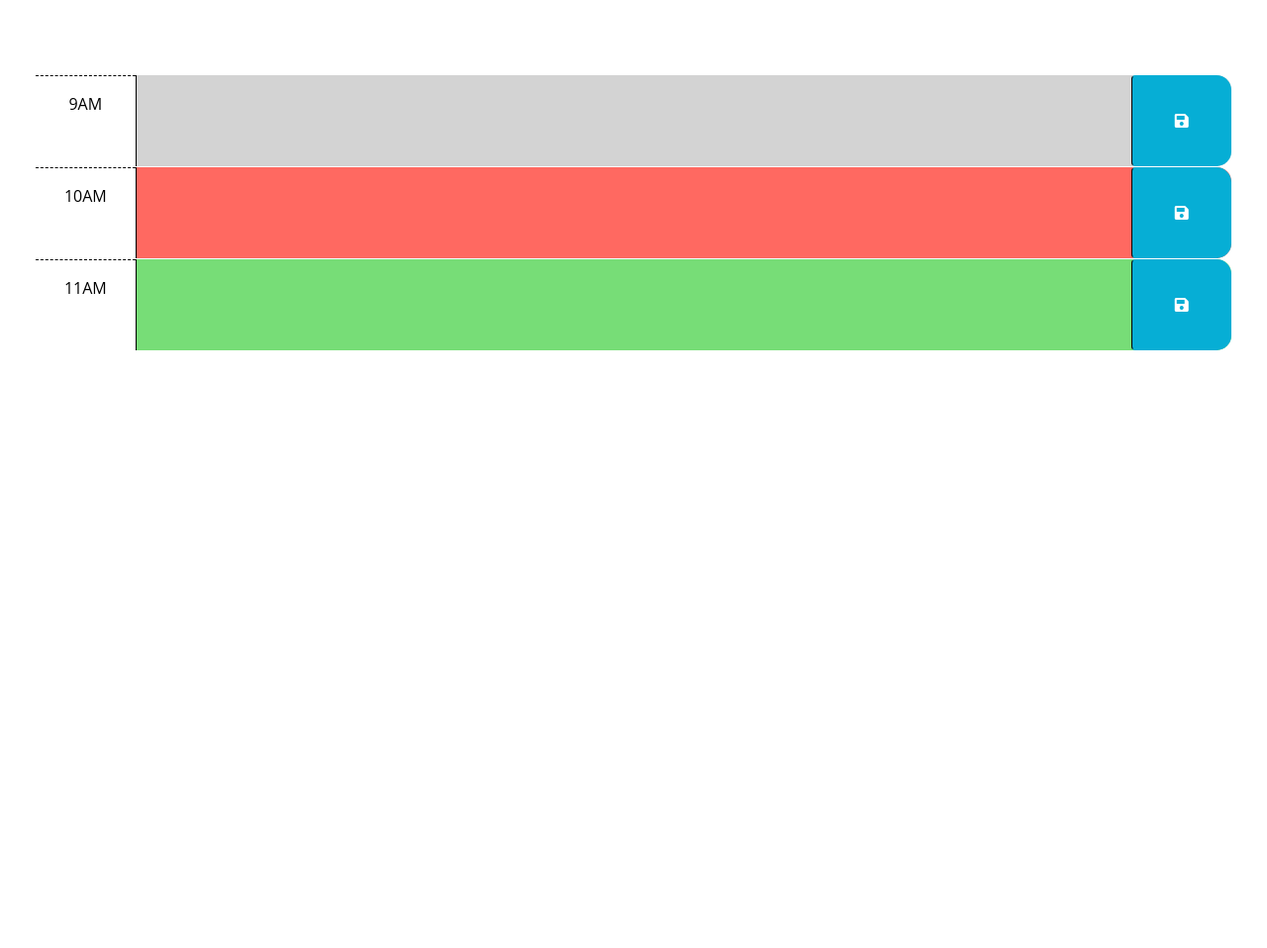
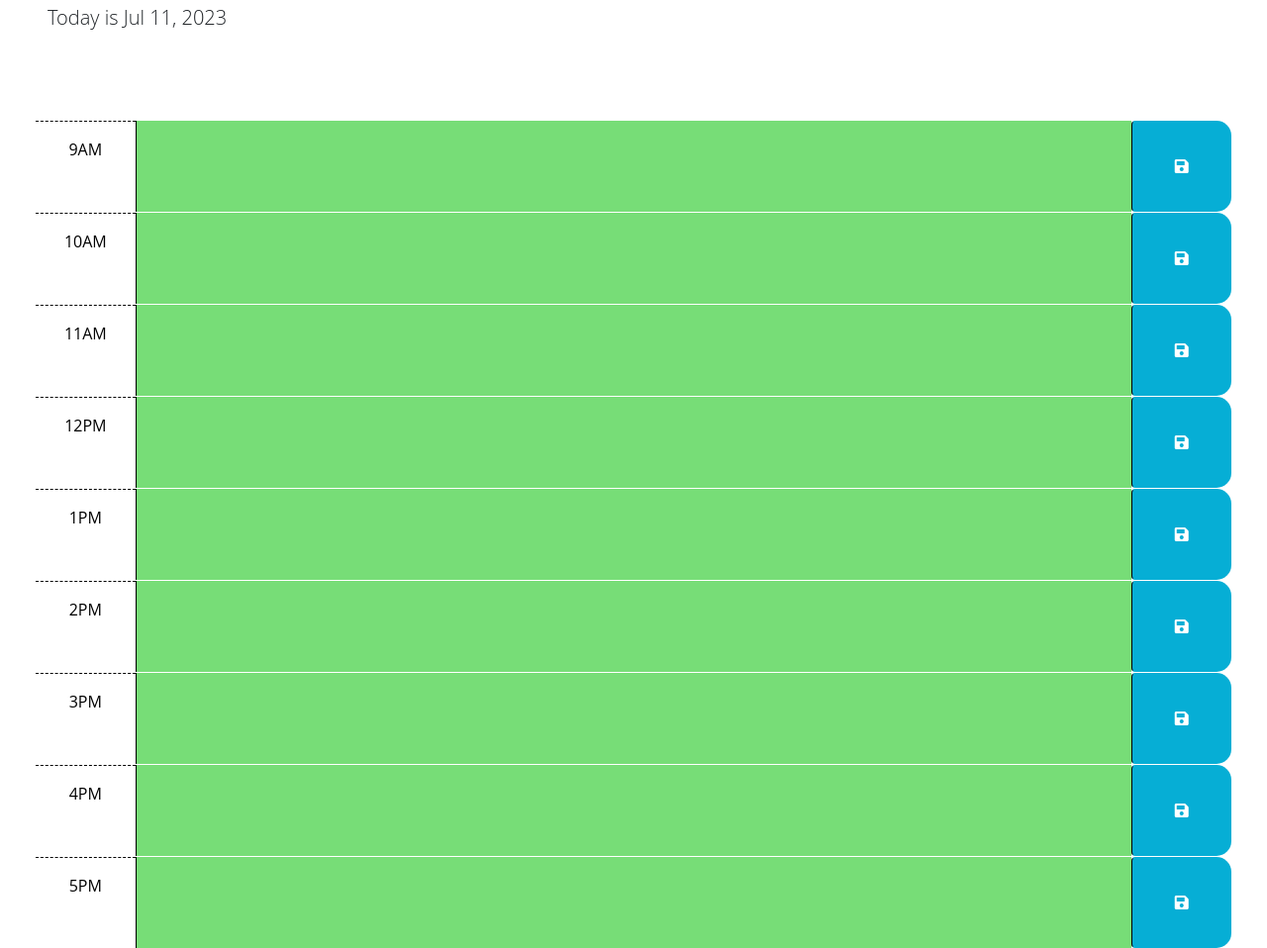
Before and after one commit to elenagurchinskaia/calendar-project, a plain HTML site: page index.html in a window 1280 px wide. Shown: the part 176-1134 px from the top of the page at 99% size. Before the commit the page ends 800 px from the top, so only its background shows below. Drawn offline with nearby package versions, Linux system fonts and the light colour scheme.

Commit message:
updated java script and read me

```diff
--- a/assets/js/script.js
+++ b/assets/js/script.js
@@ -3,19 +3,22 @@
 // in the html.
 // use local storage to store the data
 $(function () {
-  // TODO:Add a listener for click events on the save button. This code should
+  // TODO:Add an eventListener for click events on the save button. This code should
   // use the id in the containing time-block as a key to save the user input in
   // local storage. HINT: What does `this` reference in the click listener
   // function? How can DOM traversal be used to get the "hour-x" id of the
   // time-block containing the button that was clicked? How might the id be
   // useful when saving the description in local storage?
 
-  // a. $(".saveBTn").on ('click', function() {
-  // console.log($(this));
   // figure out what hour block you're in by using $(this)
   // key needs to match the key names for getItem localStorage
   // setItem for localStorage to save the input to the corresponding hour by using keyword 'this'
   // });
+  $(".saveBtn").on("click", function () {
+    var userInput = $(this).siblings(".description").val();
+    var hour = $(this).parent().attr("id");
+    localStorage.setItem(hour, userInput);
+  });
 
   // TODO:Add code to apply the past, present, or future class to each time
   // block by comparing the id to the current hour. HINTS: How can the id
@@ -24,25 +27,35 @@ $(function () {
   // current hour in 24-hour time?
 
   // a. use jquery.children to select children elements
-
-  // JS Vanilla version:
-  document.querySelectorAll(".time-block"); //return an array of all time block names and can be used for the for loop (jquery)
-
+  //return an array of all time block names and can be used for the for loop (jquery)
   // b. use dayjs( to grab current time (the hour))
   // c. use for loop for the time blocks
   // > inside the for loop select the time block
-  for (i = 9; i < 18; i++) document.querySelector("#hour-" + i); // jquery selector
+  //   for (i = 9; i < 18; i++) document.querySelector("#hour-" + i); // jquery selector
   // > use if statement to compare the current hour to the time block
   // > if the current hour is less than time block apply future
   // > else if the current hour is equal to time block apply present class
   // > else the current hour is greater than time block apply past class
   // d. remove past, present, and future class in html and append the correct class
   // e. can use setIterval to create auto refresh
+  for (var i = 9; i < 18; i++) {
+    var currentTime = dayjs().hour();
+    var colorCode = $("#hour-" + i).children("textarea");
+    colorCode.addClass("");
+    if (currentTime == i) {
+      colorCode.addClass("present");
+    } else if (currentTime > i) {
+      colorCode.addClass("past");
+    } else {
+      colorCode.addClass("future");
+    }
+  }
 
   // TODO:Add code to get any user input that was saved in localStorage and set
   // the values of the corresponding textarea elements. HINT: How can the id
   // attribute of each time-block be used to do this?
 
+  //   localStorage.getItem(hour);
   // a. getItem for localStorage to pull previously stored content
   // > separate key in localStorage for each hour
   // > create a for loop for hour 9-18 to check localStorage
@@ -51,8 +64,20 @@ $(function () {
   // inside the text area of corresponding hour
   // use id selector for the text area
 
+  for (var i = 9; i < 18; i++) {
+    var hourKey = "hour-" + i;
+    var textInput = localStorage.getItem(hourKey);
+    if (textInput) {
+      $("#hour-" + i)
+        .children("textarea")
+        .text(textInput); // The code inside the if block will be executed
+    }
+  }
+
   // TODO:Add code to display the current date in the header of the page.
 
   // a. create var for dayjs  to get current date (and time)
   // b. $("#currentDay").text(var)
+  var today = dayjs();
+  $("#currentDay").text(today.format("[Today is] MMM D, YYYY"));
 });
--- a/index.html
+++ b/index.html
@@ -4,6 +4,7 @@
     <meta charset="UTF-8" />
     <meta name="viewport" content="width=device-width, initial-scale=1.0" />
     <meta http-equiv="X-UA-Compatible" content="ie=edge" />
+    <!-- Bootstarp link -->
     <link
       href="https://cdn.jsdelivr.net/npm/bootstrap@5.1.3/dist/css/bootstrap.min.css"
       rel="stylesheet"
@@ -16,6 +17,7 @@
       integrity="sha384-50oBUHEmvpQ+1lW4y57PTFmhCaXp0ML5d60M1M7uH2+nqUivzIebhndOJK28anvf"
       crossorigin="anonymous"
     />
+    <!-- Google Fonts link -->
     <link
       href="https://fonts.googleapis.com/css2?family=Fira+Sans:wght@400;700&display=swap"
       rel="stylesheet"
@@ -31,21 +33,8 @@
       <p id="currentDay" class="lead"></p>
     </header>
     <div class="container-fluid px-5">
-      <div class="past"></div>
-      <div class="present"></div>
-      <div class="future"></div>
-      <!-- Use class for "past", "present", and "future" to apply styles to the
-        time-block divs accordingly. The javascript will need to do this by
-        adding/removing these classes on each div by comparing the hour in the
-        id to the current hour. The html provided below is meant to be an example
-        demonstrating how the css provided can be leveraged to create the
-        desired layout and colors. The html below should be removed or updated
-        in the finished product. Remember to delete this comment once the
-        code is implemented.
-        -->
-
-      <!-- Example of a past time block. The "past" class adds a gray background color. -->
-      <div id="hour-9" class="row time-block past">
+      <!-- Time blocks -->
+      <div id="hour-9" class="row time-block">
         <div class="col-2 col-md-1 hour text-center py-3">9AM</div>
         <textarea class="col-8 col-md-10 description" rows="3"> </textarea>
         <button class="btn saveBtn col-2 col-md-1" aria-label="save">
@@ -53,8 +42,7 @@
         </button>
       </div>
 
-      <!-- Example of a present time block. The "present" class adds a red background color. -->
-      <div id="hour-10" class="row time-block present">
+      <div id="hour-10" class="row time-block">
         <div class="col-2 col-md-1 hour text-center py-3">10AM</div>
         <textarea class="col-8 col-md-10 description" rows="3"> </textarea>
         <button class="btn saveBtn col-2 col-md-1" aria-label="save">
@@ -62,17 +50,66 @@
         </button>
       </div>
 
-      <!-- Example of a future time block. The "future" class adds a green background color. -->
-      <div id="hour-11" class="row time-block future">
+      <div id="hour-11" class="row time-block">
         <div class="col-2 col-md-1 hour text-center py-3">11AM</div>
         <textarea class="col-8 col-md-10 description" rows="3"> </textarea>
         <button class="btn saveBtn col-2 col-md-1" aria-label="save">
           <i class="fas fa-save" aria-hidden="true"></i>
         </button>
       </div>
+
+      <div id="hour-12" class="row time-block">
+        <div class="col-2 col-md-1 hour text-center py-3">12PM</div>
+        <textarea class="col-8 col-md-10 description" rows="3"> </textarea>
+        <button class="btn saveBtn col-2 col-md-1" aria-label="save">
+          <i class="fas fa-save" aria-hidden="true"></i>
+        </button>
+      </div>
+
+      <div id="hour-13" class="row time-block">
+        <div class="col-2 col-md-1 hour text-center py-3">1PM</div>
+        <textarea class="col-8 col-md-10 description" rows="3"> </textarea>
+        <button class="btn saveBtn col-2 col-md-1" aria-label="save">
+          <i class="fas fa-save" aria-hidden="true"></i>
+        </button>
+      </div>
+
+      <div id="hour-14" class="row time-block">
+        <div class="col-2 col-md-1 hour text-center py-3">2PM</div>
+        <textarea class="col-8 col-md-10 description" rows="3"> </textarea>
+        <button class="btn saveBtn col-2 col-md-1" aria-label="save">
+          <i class="fas fa-save" aria-hidden="true"></i>
+        </button>
+      </div>
+
+      <div id="hour-15" class="row time-block">
+        <div class="col-2 col-md-1 hour text-center py-3">3PM</div>
+        <textarea class="col-8 col-md-10 description" rows="3"> </textarea>
+        <button class="btn saveBtn col-2 col-md-1" aria-label="save">
+          <i class="fas fa-save" aria-hidden="true"></i>
+        </button>
+      </div>
+
+      <div id="hour-16" class="row time-block">
+        <div class="col-2 col-md-1 hour text-center py-3">4PM</div>
+        <textarea class="col-8 col-md-10 description" rows="3"> </textarea>
+        <button class="btn saveBtn col-2 col-md-1" aria-label="save">
+          <i class="fas fa-save" aria-hidden="true"></i>
+        </button>
+      </div>
+
+      <div id="hour-17" class="row time-block">
+        <div class="col-2 col-md-1 hour text-center py-3">5PM</div>
+        <textarea class="col-8 col-md-10 description" rows="3"> </textarea>
+        <button class="btn saveBtn col-2 col-md-1" aria-label="save">
+          <i class="fas fa-save" aria-hidden="true"></i>
+        </button>
+      </div>
     </div>
+    <!-- jQuery link -->
+    <script src="https://cdnjs.cloudflare.com/ajax/libs/jquery/3.2.1/jquery.min.js"></script>
 
-    <script src="https://cdnjs.cloudflare.com/ajax/libs/jquery/3.2.1/jquery.min.js"></script>
+    <!-- dayjs link -->
     <script
       src="https://cdn.jsdelivr.net/npm/dayjs@1.11.3/dayjs.min.js"
       integrity="sha256-iu/zLUB+QgISXBLCW/mcDi/rnf4m4uEDO0wauy76x7U="
```
Also changed, not shown: 1 other file.
